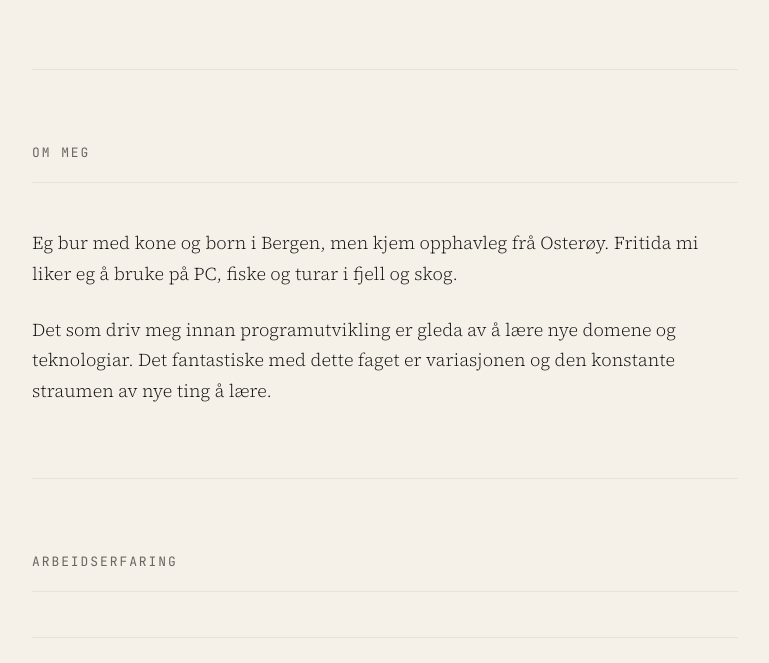
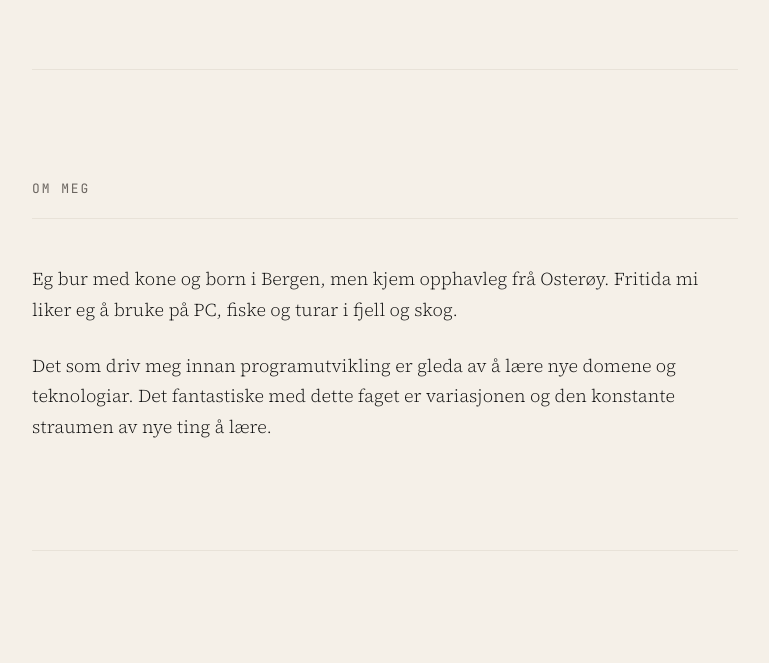
Before and after one commit to Hawk-on/Hawk-on.github.io, an Astro site: page / in a window 1280 px wide. Shown: the part 617-1280 px from the top of the page, without its empty margins (255-1024 px from the left). Built offline with nearby package versions, Linux system fonts and the light colour scheme; Astro itself is replaced by a stand-in of ours; no server answers; a web font is replaced by a local one.

Commit message:
style: increase section spacing and add micro-interactions

```diff
--- a/src/styles/global.css
+++ b/src/styles/global.css
@@ -289,7 +289,7 @@ html[data-theme="dark"] .tema-bryter__mane { display: inline; }
    CV — seksjonsstruktur
    ============================== */
 section {
-  padding: 4rem 0;
+  padding: 6rem 0; /* Auka frå 4rem for meir luksuriøst preg */
   scroll-margin-top: 80px;
 }
 
```
